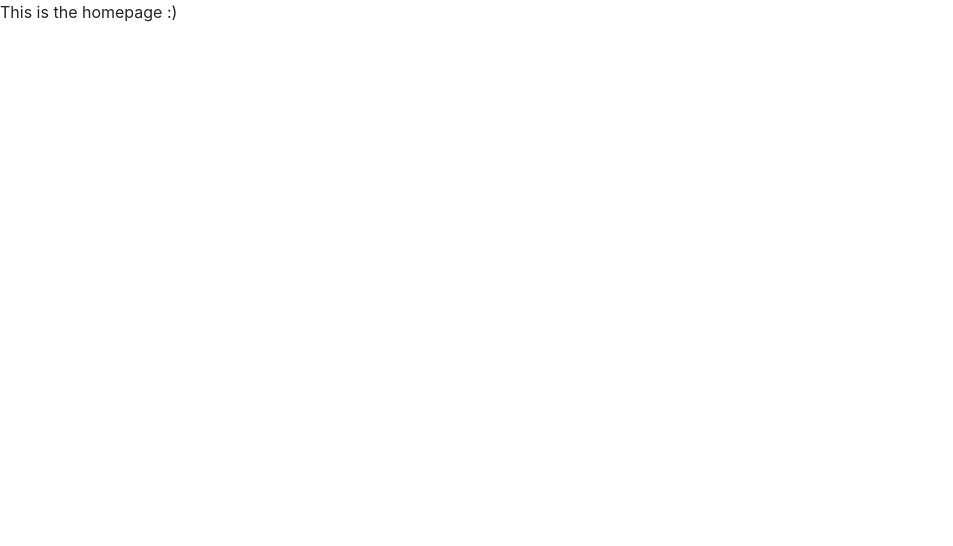
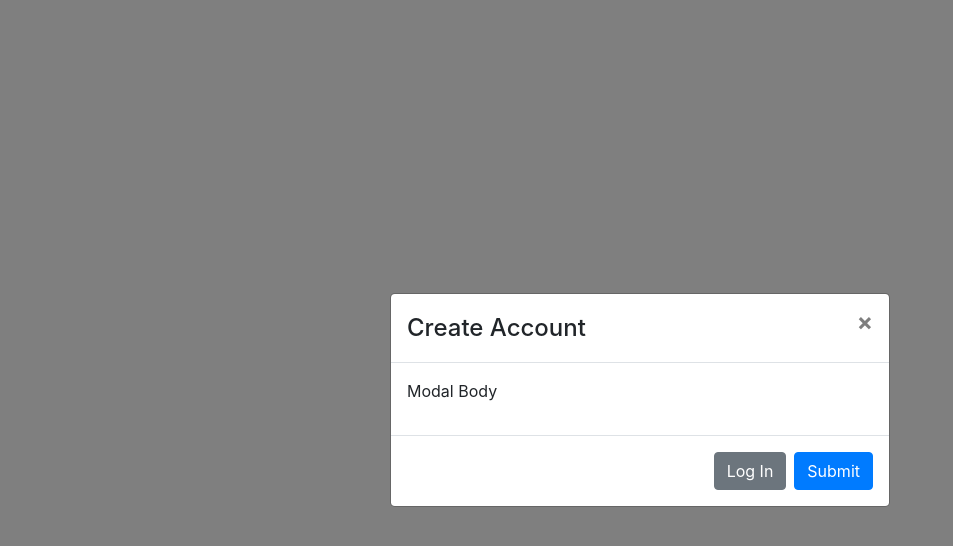
Before and after one commit to mrwerner392/mydrobe-web, a React (Create React App) app: page / in a window 1280 px wide. Shown: the top 546 px of the page, without its empty margins (0-953 px from the left). Built offline with nearby package versions, Linux system fonts and the light colour scheme.

Commit message:
Show auth modal on homepage.

```diff
--- a/src/components/Homepage.js
+++ b/src/components/Homepage.js
@@ -1,9 +1,12 @@
 import React from 'react';
+import ModalAuth from './ModalAuth';
 
 const Homepage = props => {
+
   return (
-    <div>This is the homepage :)</div>
+    <ModalAuth />
   )
+
 }
 
 export default Homepage;
```
